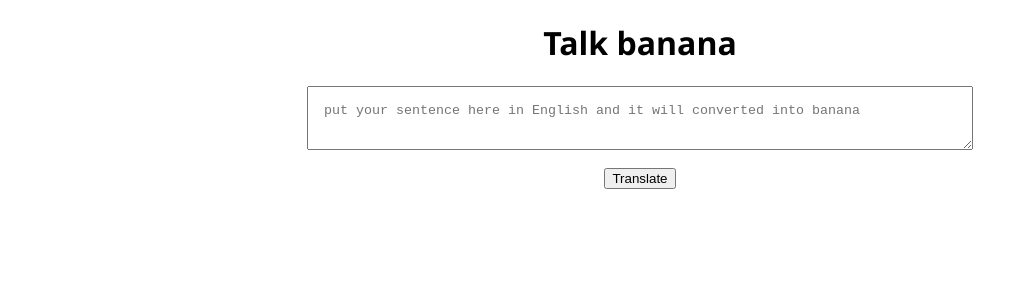
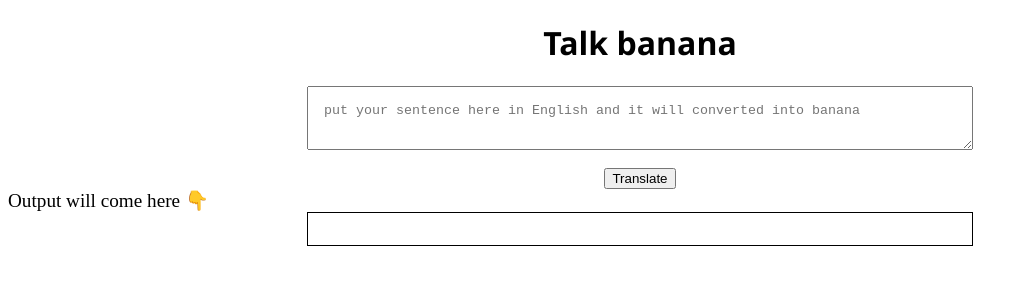
Before and after one commit to Aadarshhardiya/Banana-speak, a plain HTML site: page index.html in a window 1280 px wide. Shown: the whole page, without its empty margins (0-1028 px from the left). Drawn offline with Linux system fonts and the light colour scheme.

Commit message:
input output processing done

```diff
--- a/app.js
+++ b/app.js
@@ -4,12 +4,10 @@
 
 var btnTranslate = document.querySelector("#btn-translate");
 var txtInput = document.querySelector("#txt-input");
-
-console.log(txtInput)
+var outputDiv = document.querySelector("#output");
 
 function clickHandler() {
-    console.log("clicked!!");
-    console.log("input", txtInput.value);
-};
+    outputDiv.innerText = "translated: " + txtInput.value
+}
 
 btnTranslate.addEventListener("click", clickHandler)
--- a/index.html
+++ b/index.html
@@ -24,12 +24,21 @@
             font-family: 'Segoe UI', Tahoma, Geneva, Verdana, sans-serif;
             text-align: center;
         }
+
+        #output{
+            border: 1px solid black;
+            width: 50%;
+            margin: auto;
+            display:flow-root;
+            padding: 1rem;
+        }
+
+
     </style>
     <!--One way of using Script tags
 
         <script>
         console.log("hello script is working")
-
         </script> -->
 
 </head>
@@ -40,6 +49,10 @@
     placeholder="put your sentence here in English and it will converted into banana"></textarea>
     <br>
       <button id="btn-translate">Translate</button>
+
+      <div style="font-size:larger;">Output will come here 👇 </div>
+      <div id="output"></div>
+
       <script src="app.js" type="text/javascript"></script>
 </body>
 </html>
```
